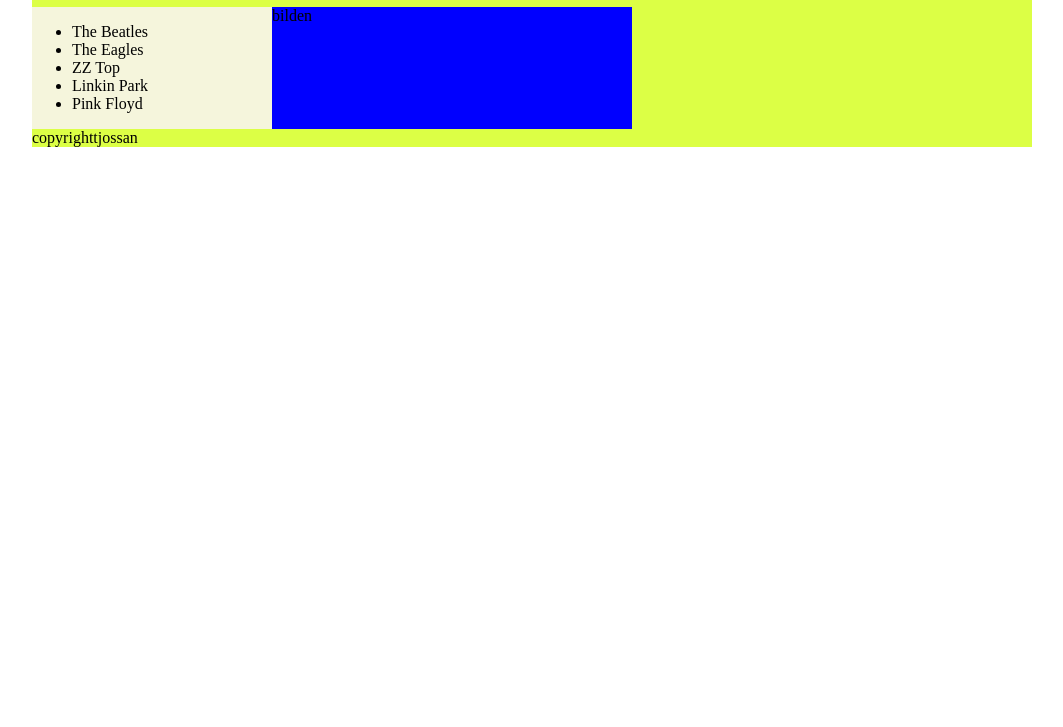
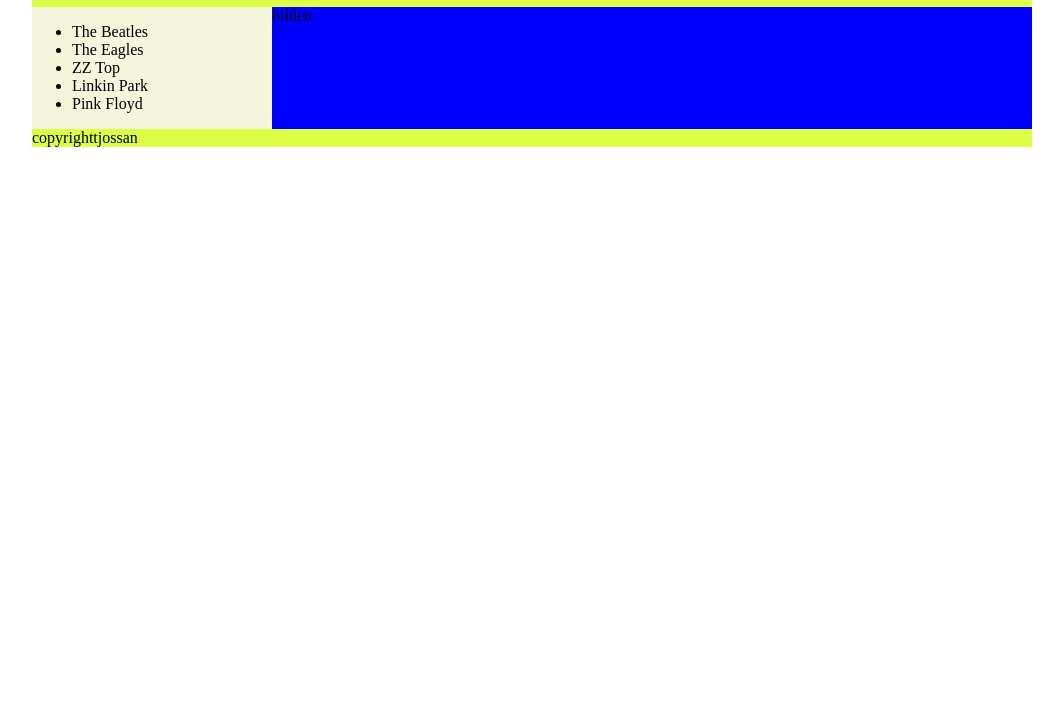
Before and after one commit to Benckert/Rockbands, a plain HTML site: page index.html in a window 1280 px wide. Shown: the part 73-800 px from the top of the page, without its empty margins (108-1171 px from the left). Drawn offline with Linux system fonts and the light colour scheme.

Commit message:
Navigation

```diff
--- a/style.css
+++ b/style.css
@@ -19,5 +19,5 @@ aside {
 main {
     background-color: blue;
 
-    width: 360px;
+    flex: auto;
 }
```
